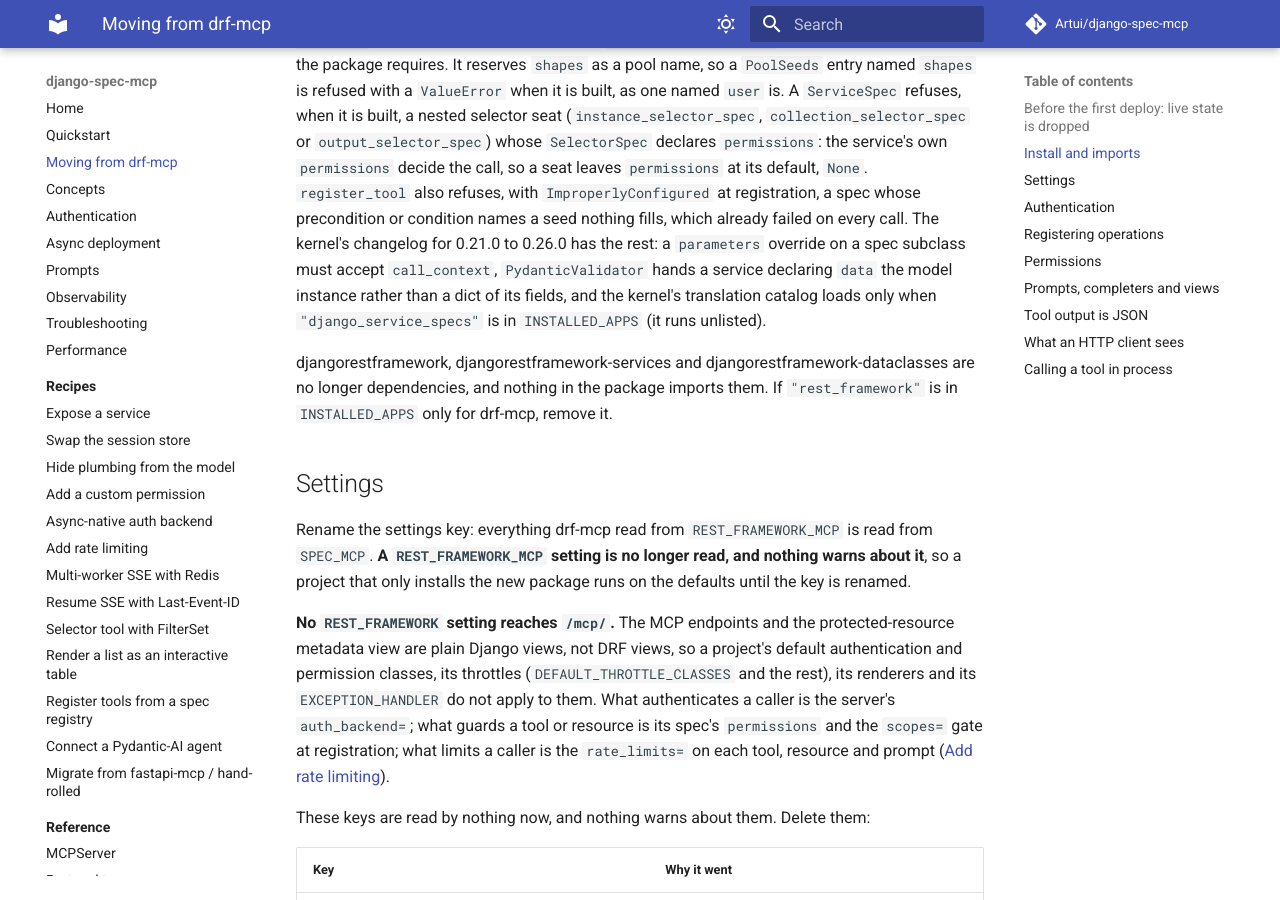
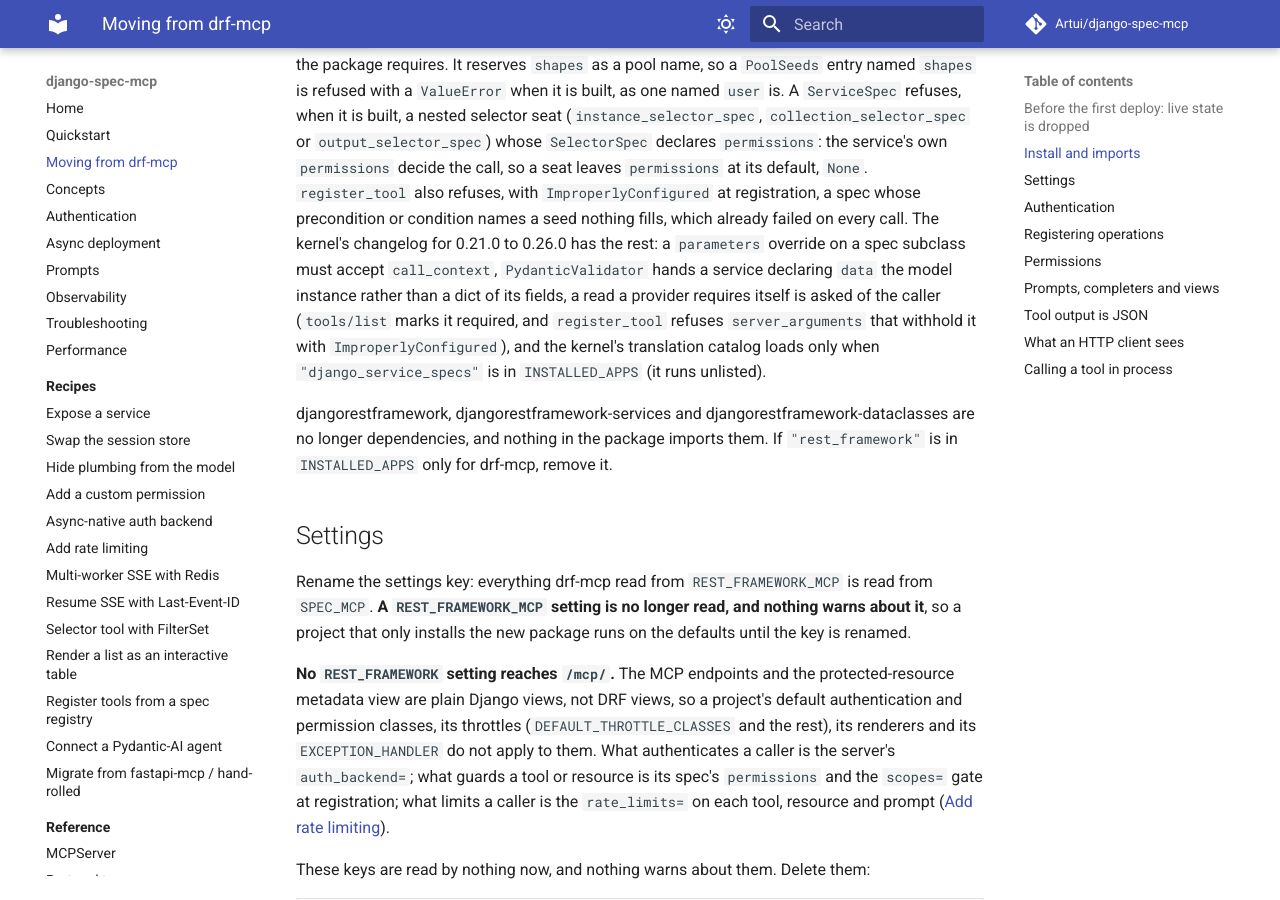
Before and after one commit to Artui/django-spec-mcp, an MkDocs documentation site: the page built from docs/moving-from-drf-mcp.md, in a window 1280 px wide and 900 px high, scrolled down 1637 px. Built offline with MkDocs 1.6.1 and Material for MkDocs 9.7.7, drawn with Linux system fonts in a browser that asks for light colours; comment, search, counter and statistics services are not loaded.

Commit message:
State the 0.26.0 floor and the 0.25.0 read change in the 0.8.1 notes
The pyproject comment and the floor test's docstring still named 0.23.0 as
the floor; they now say 0.26.0, where apply_server_arguments and
server_owned_keys take call_context=, and keep the 0.22.0 and 0.23.0
sentences as the reasons for the behaviours the test asserts.

The changelog and the moving page now name the 0.25.0 change that reaches
this package: a read a provider requires itself is asked of the caller,
tools/list marks it required, and register_tool refuses server_arguments
that withhold it with ImproperlyConfigured.

The comment in call_kernel_tool no longer ties the call context to the
order of seating the request.

Co-Authored-By: Claude Opus 5.5 <noreply@anthropic.com>

```diff
--- a/docs/moving-from-drf-mcp.md
+++ b/docs/moving-from-drf-mcp.md
@@ -58,8 +58,10 @@ decide the call, so a seat leaves `permissions` at its default, `None`.
 whose precondition or condition names a seed nothing fills, which already failed on
 every call. The kernel's changelog for 0.21.0 to 0.26.0 has the rest: a `parameters`
 override on a spec subclass must accept `call_context`, `PydanticValidator` hands a
-service declaring `data` the model instance rather than a dict of its fields, and the
-kernel's translation catalog loads only when `"django_service_specs"` is in
+service declaring `data` the model instance rather than a dict of its fields, a read
+a provider requires itself is asked of the caller (`tools/list` marks it required, and
+`register_tool` refuses `server_arguments` that withhold it with `ImproperlyConfigured`),
+and the kernel's translation catalog loads only when `"django_service_specs"` is in
 `INSTALLED_APPS` (it runs unlisted).
 
 djangorestframework, djangorestframework-services and
```
Also changed, not shown: CHANGELOG.md (+4 -1 lines), pyproject.toml (+11 -7 lines), 2 other files.
